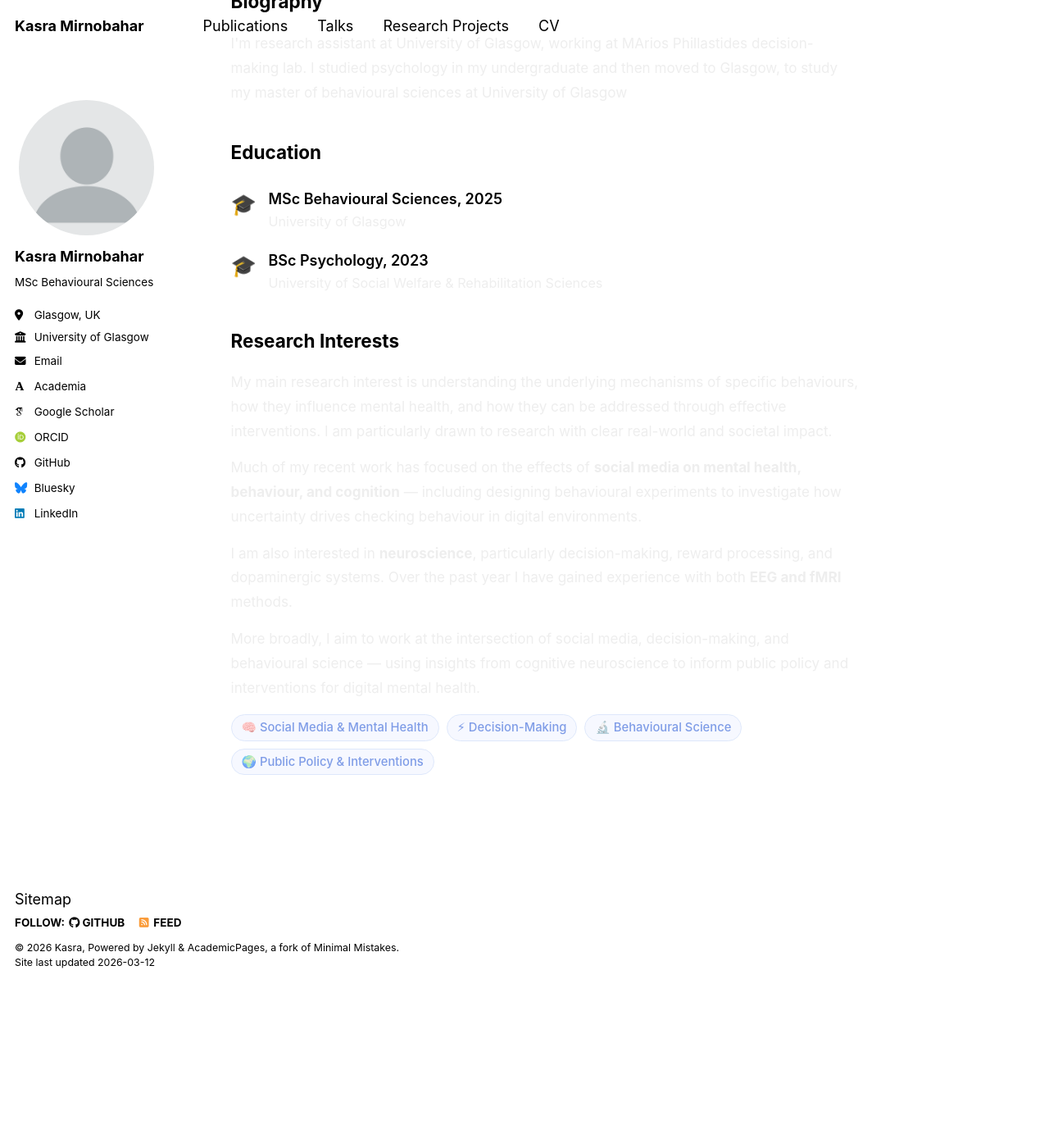
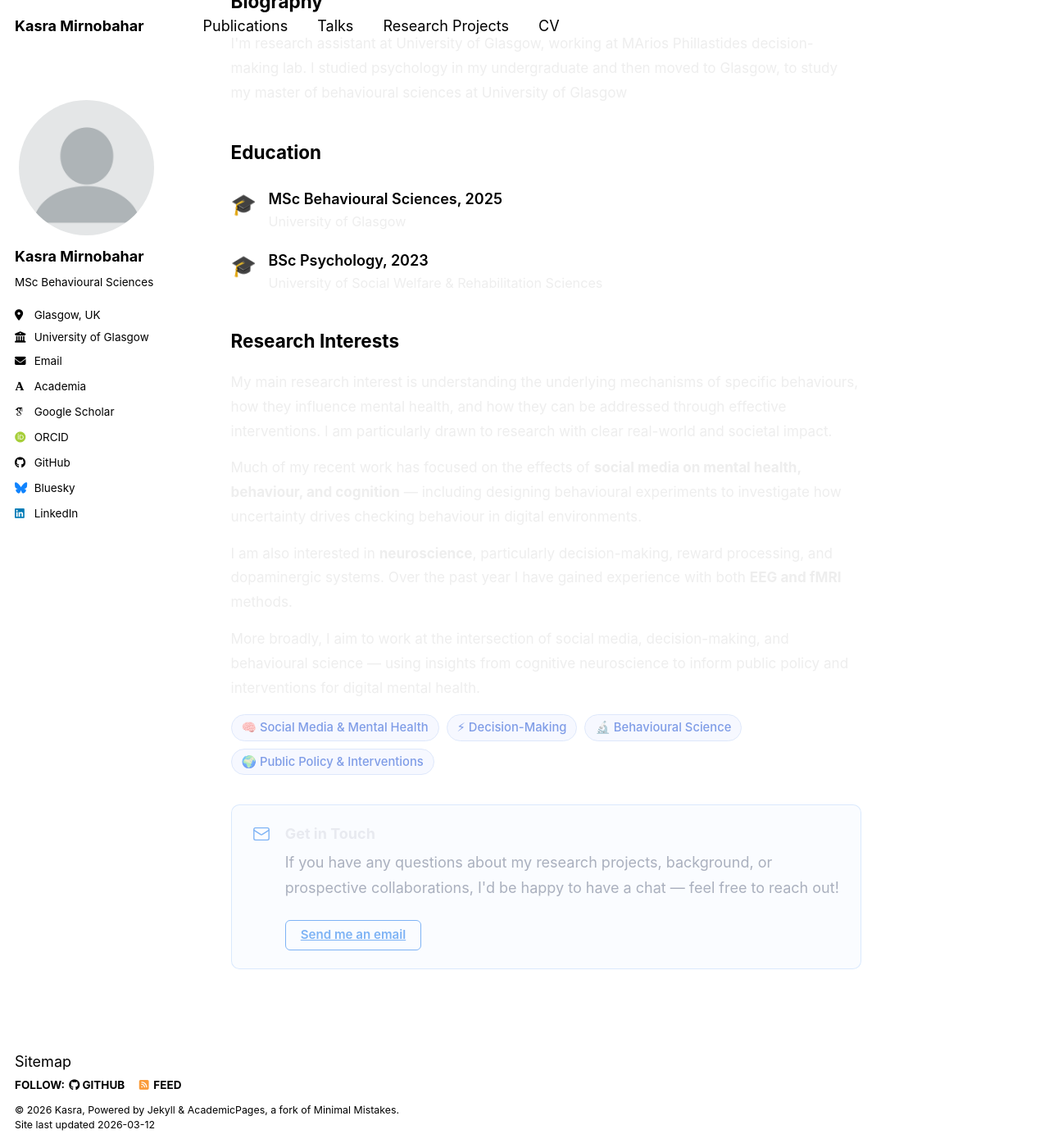
Before and after one commit to KasraMirnobahar/KasraMirnobahar.github.io, a Jekyll site: the page built from _pages/about.md, in a window 1280 px wide and 1400 px high, scrolled down 198 px. Shown: the whole window at 82% size. Built offline with Jekyll 4.4.1, drawn with Linux system fonts in a browser that asks for light colours; some web fonts are replaced; a script bundle is joined from its source files by our own code; library files that are not in the unit come from our copies; before the commit the page ends 1386 px from its top, so only the background shows below that.

Commit message:
Update about.md

```diff
--- a/_pages/about.md
+++ b/_pages/about.md
@@ -110,3 +110,63 @@ redirect_from:
   margin-bottom: 0.8rem;
 }
 </style>
+
+
+<div class="contact-box">
+  <div class="contact-box-icon">
+    <svg xmlns="http://www.w3.org/2000/svg" width="22" height="22" viewBox="0 0 24 24" fill="none" stroke="currentColor" stroke-width="1.5" stroke-linecap="round" stroke-linejoin="round"><rect width="20" height="16" x="2" y="4" rx="2"/><path d="m22 7-8.97 5.7a1.94 1.94 0 0 1-2.06 0L2 7"/></svg>
+  </div>
+  <div class="contact-box-content">
+    <div class="contact-box-title">Get in Touch</div>
+    <p class="contact-box-text">If you have any questions about my research projects, background, or prospective collaborations, I'd be happy to have a chat — feel free to reach out!</p>
+    <a href="mailto:Kasra.Mirnobahar@glasgow.ac.uk" class="contact-box-btn">Send me an email</a>
+  </div>
+</div>
+
+<style>
+.contact-box {
+  display: flex;
+  align-items: flex-start;
+  gap: 1rem;
+  border: 1px solid rgba(126,179,245,0.25);
+  border-radius: 10px;
+  padding: 1.2rem 1.4rem;
+  margin-top: 2rem;
+  background: rgba(126,179,245,0.04);
+}
+.contact-box-icon {
+  color: #7eb3f5;
+  flex-shrink: 0;
+  margin-top: 3px;
+}
+.contact-box-title {
+  font-weight: 700;
+  font-size: 1rem;
+  color: #e8eaf0;
+  margin-bottom: 0.4rem;
+}
+.contact-box-text {
+  font-size: 0.88rem;
+  color: #aab0be;
+  line-height: 1.7;
+  margin-bottom: 0.8rem;
+}
+.contact-box-btn {
+  display: inline-flex;
+  align-items: center;
+  gap: 0.4rem;
+  color: #7eb3f5;
+  border: 1px solid #7eb3f5;
+  padding: 0.35rem 1rem;
+  border-radius: 6px;
+  font-size: 0.84rem;
+  font-weight: 600;
+  text-decoration: none;
+  transition: background 0.2s, color 0.2s;
+}
+.contact-box-btn:hover {
+  background: #7eb3f5;
+  color: #1a1a2e;
+  text-decoration: none;
+}
+</style>
```
